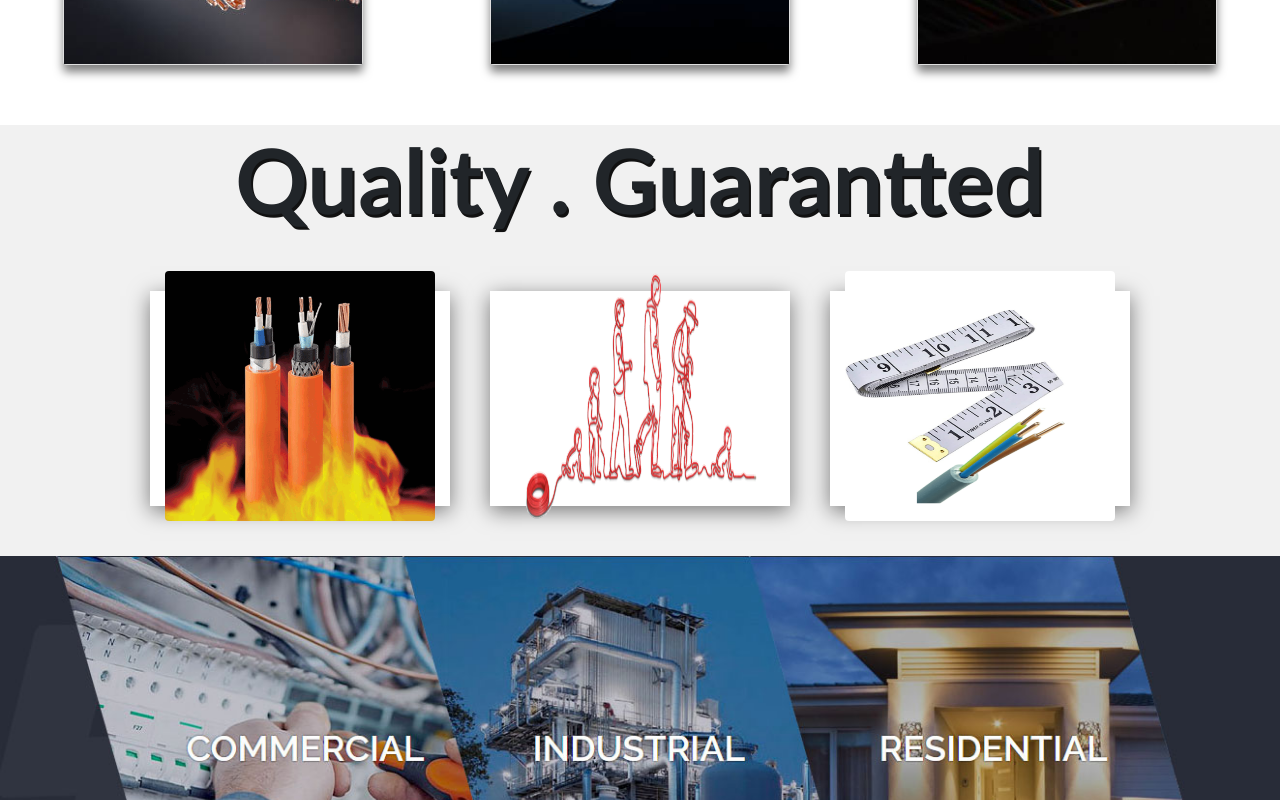
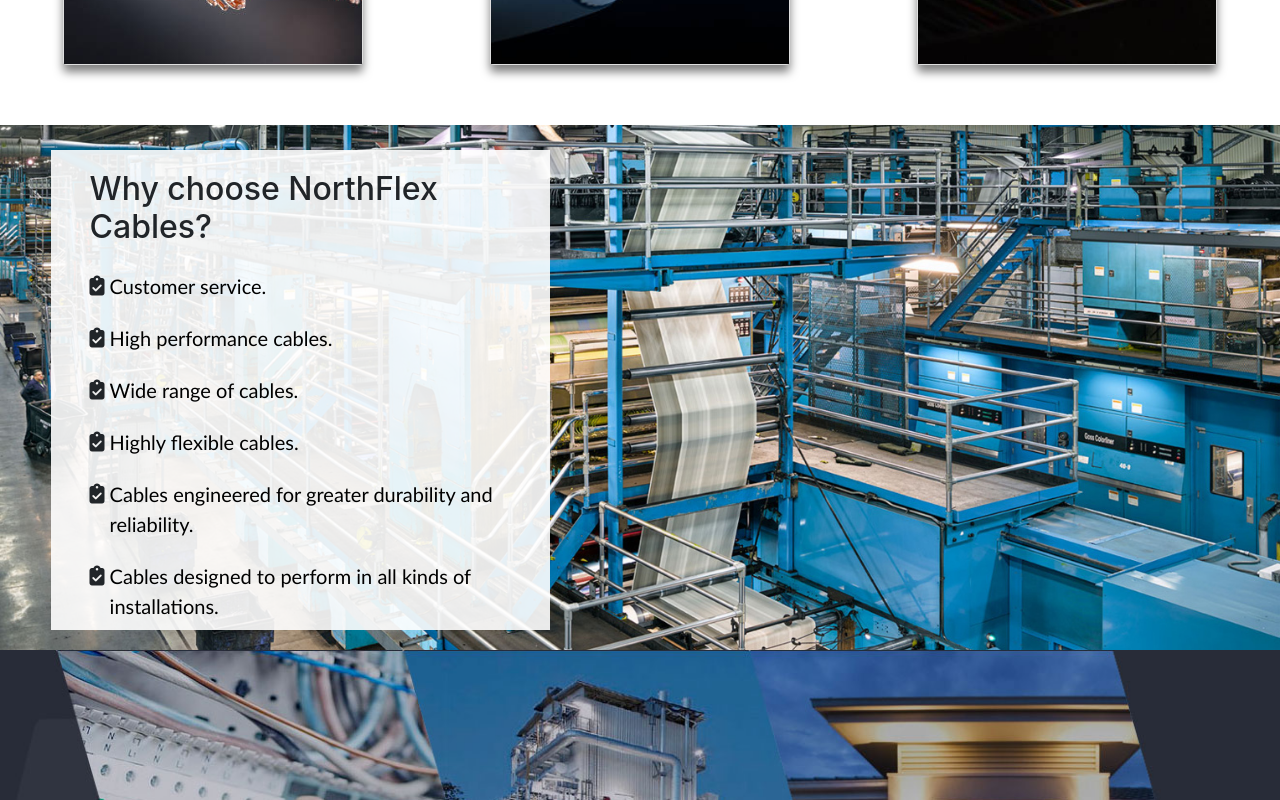
Before and after one commit to its-varun/NorthFlex, a React (Create React App) app: page / in a window 1280 px wide. Shown: the part 1560-2360 px from the top of the page. Built offline with nearby package versions, Linux system fonts and the light colour scheme.

Commit message:
Completed Our Products page, added changes in home page

```diff
--- a/src/components/Bottom.css
+++ b/src/components/Bottom.css
@@ -82,6 +82,7 @@
     height:10%; */
     /* text-align: center; */
     display: flex;
+    width: 65vw;
     margin:auto;
     justify-content: center;
     /* margin-right: auto; */
@@ -92,11 +93,14 @@
     font-weight: bold;
 }
 .whatsapp{
-    color:#0c1027;
+    color:green;
     text-decoration: none;
     font-size: 20px;
     margin-left:10px;
     font-weight: bold;
+}
+.whatsapp:hover{
+    color:green;
 }
 @media screen and (max-width:1200px){
     .button{
--- a/src/components/Bottom.js
+++ b/src/components/Bottom.js
@@ -36,7 +36,7 @@
                     </h3>
                 </a>
                 <div style={{marginTop:"53px"}}>
-                    <i class="fa-brands fa-whatsapp" id="whatsapp"></i>
+                    <i className="fa-brands fa-whatsapp" id="whatsapp"></i>
                     <a href="https://wa.me/7876695045?text=Hello want to know something" className='whatsapp'>
                         Connect with us on whatsapp
                     </a>
--- a/src/components/Home.css
+++ b/src/components/Home.css
@@ -27,7 +27,7 @@
     font-weight: 600;
 }
 .nav_link{
-    color:red;
+    color:#001747;
     text-decoration: none;
     margin-right:18px;
     transition-duration: 2s;
@@ -298,6 +298,46 @@
 
 }
 
+#container_home{
+    width:100%;
+    height:100%;
+     background-image: url("../WebsiteMaterial/images/factory1.jpg");
+    /* background-attachment: fixed; */
+    background-position: center;
+    background-repeat: no-repeat;
+    background-size: cover;
+    display: flex;
+    align-items: center;
+    /* justify-content:center; */
+
+}
+.content{
+    margin-bottom: 20px;
+    width:39%;
+    /* opacity: 0.9; */
+    background-color: rgb(255 255 255 / 90%);;
+    height:480px;
+    padding-top:20px;
+    padding-left:3%;
+    font-weight: bold;
+
+}
+.content_in{
+    margin-top: 6px;
+    display: flex;
+}
+#icon_clipboard{
+    font-size:20px;
+    margin-top: 5px;;
+    margin-right:5px;
+}
+.content_points{
+    color:black;
+    font-weight: 500;
+    font-family:calibri;
+    font-size: 20px;
+
+}
 @media screen and (max-width: 1000px){
     #quality{
         font-size: 50px;
--- a/src/components/Home.js
+++ b/src/components/Home.js
@@ -3,11 +3,9 @@
 import housewire from "../WebsiteMaterial/images/housewire.jpg"
 import dishcable1 from "../WebsiteMaterial/images/dishcable1.jpg"
 import industrialwires from "../WebsiteMaterial/images/industrialwires.jpg"
-import fire from "../WebsiteMaterial/images/fire.png"
 import electrician from "../WebsiteMaterial/images/electrician.jpg"
-import longLasting from "../WebsiteMaterial/images/longLasting.png"
-import meter from "../WebsiteMaterial/images/meter.png"
 import Bottom from "./Bottom"
+import factory1 from "../WebsiteMaterial/images/factory1.jpg"
 import img6 from "../WebsiteMaterial/images/img6.jpg"
 import Navbar from './Navbar'
 import { Link } from 'react-router-dom'
@@ -99,7 +97,7 @@
 			</div> */}
 
 
-			<div style={{backgroundColor:'#f1f1f1'}}>
+			{/* <div style={{backgroundColor:'#f1f1f1'}}>
 			<h1 id="quality">
 				Quality . Guarantted
 			</h1>
@@ -134,7 +132,51 @@
 					</div>
 				</div>
 			</div>
+			</div> */}
+			<div id="container_home">
+				<div className='content'>
+					<h2 style={{"marginBottom":"25px"}}>Why choose NorthFlex Cables?</h2>
+					<div className="content_in">
+						<i class="fa-solid fa-clipboard-check" id="icon_clipboard"></i>
+						<p className="content_points">
+						Customer service.
+						</p>
+					</div>
+					<div className="content_in">
+						<i class="fa-solid fa-clipboard-check" id="icon_clipboard"></i>
+						<p className="content_points">
+						High performance cables.
+						</p>
+					</div>
+					<div className="content_in">
+						<i class="fa-solid fa-clipboard-check" id="icon_clipboard"></i>
+						<p className="content_points">
+						Wide range of cables.
+						</p>
+					</div>
+					<div className="content_in">
+						<i class="fa-solid fa-clipboard-check" id="icon_clipboard"></i>
+						<p className="content_points">
+						Highly flexible cables.
+						</p>
+					</div>
+					<div className="content_in">
+						<i class="fa-solid fa-clipboard-check" id="icon_clipboard"></i>
+						<p className="content_points">
+						Cables engineered for greater durability and<br/>reliability.
+						</p>
+					</div>
+					<div className="content_in">
+						<i class="fa-solid fa-clipboard-check" id="icon_clipboard"></i>
+						<p className="content_points">
+						Cables designed to perform in all kinds of<br/>installations.
+						</p>
+					</div>
+				</div>
+
 			</div>
+
+
 			<div>
 				<img src={img6} id="different_use" alt="..." />
 			</div>
--- a/src/components/Products.css
+++ b/src/components/Products.css
@@ -1,14 +1,42 @@
 .askQuery{
+    background-color: white;
     width: 35vw;
-    height: 80vh;
+    height: 70vh;
     position: sticky;
-    top: 100px;
-    margin-left:50px;
-    background-color: bisque;
+    top: 28vh;
+    margin-left:80px;
+    padding: 40px;
+    margin-bottom: 45px;
+    box-shadow: 0 0 3px 1px rgba(190, 190, 190, 0.8)
+}
+.prices{
+    font-size: 20px;
+    font-weight: 500;
+    color: #da261f;
+}
+.askQueryButton{
+    height:40px;
+    width:130px;
+    color: white;
+    background-color: #0c1027;
+    border-radius: 20px;
+    border:none;
+    font-weight: 550;
+    transition-duration: 0.5s;
+    margin-bottom: 15px;
+
+}
+.askQueryButton:hover{
+    cursor:pointer;
+    background-color: #da261f;
+}
+.askQuery ul{
+    font-weight: 500;
 }
 .productContainer{
     padding-top:80px;
     display: flex;
+    background-color: #f1f1f1;
 }
 .products-info{
     display: flex;
@@ -21,9 +49,10 @@
     display: flex;
     justify-content: space-around;
     width: 50vw;
-    margin-left: 100px;
+    margin-left: 40px;
     margin-top:70px;
-    background-color: hsla(0,0%,100%,.8);
+    /* background-color: hsla(0,0%,100%,.8); */
+    background-color: white;
     box-shadow: 0 0 3px 1px rgba(190, 190, 190, 0.8)
 }
 .product>div{
--- a/src/components/Products.js
+++ b/src/components/Products.js
@@ -153,7 +153,17 @@
             <Navbar />
             <div className="productContainer">
             <div className='askQuery'>
-
+                <h3>Product Range</h3>
+                <ul>
+                    <li>Single Core Copper Wire</li>
+                    <li>Fexible PVC Copper Wire</li>
+                    <li>Submersible Cable</li>
+                    <li>Dish Co-Axial Cable</li>
+                    <li>PVC Insulated Un-Sheathed Copper Wire</li>
+                    <li>Pipes</li>
+                </ul>
+                <p className='prices'>As prices change frequently. To know more about prices contact us:</p>
+                <button className='askQueryButton'>Ask Query</button>
             </div>
                 <div className="products-info">
                     {
```
Also changed, not shown: src/WebsiteMaterial/images/factory1.jpg (added), src/WebsiteMaterial/images/factory2.jpg (added).
